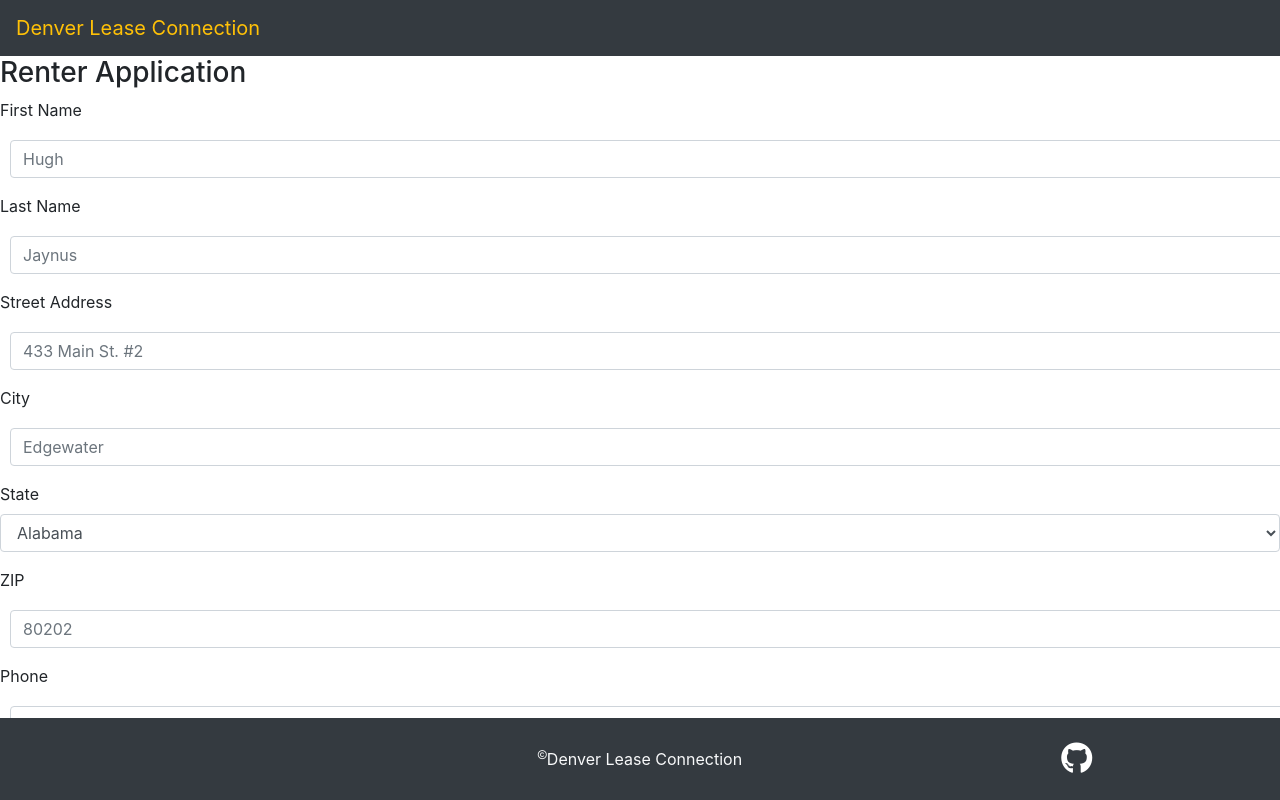
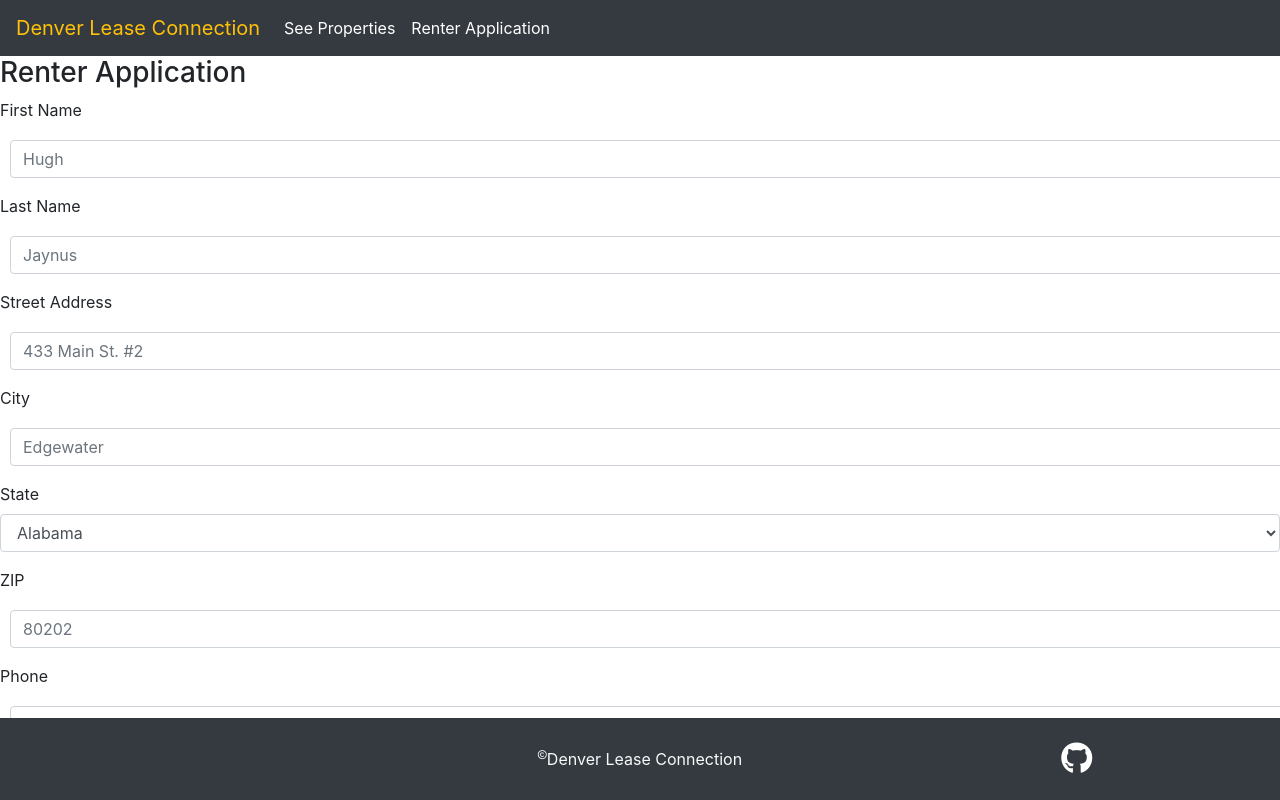
Before and after one commit to gradientus/denver-lease-connection, a React (Create React App) app in the folder client/: page /renterapp in a window 1280 px wide. Shown: the top 800 px of the page. Built offline with nearby package versions, Linux system fonts and the light colour scheme.

Commit message:
Minor housekeeping things.

```diff
--- a/client/public/index.html
+++ b/client/public/index.html
@@ -5,10 +5,7 @@
     <link rel="icon" href="%PUBLIC_URL%/favicon.ico" />
     <meta name="viewport" content="width=device-width, initial-scale=1" />
     <meta name="theme-color" content="#000000" />
-    <meta
-      name="description"
-      content="Web site created using create-react-app"
-    />
+    <meta name="description" content="Denver Lease Connection" />
 
     <!--
       manifest.json provides metadata used when your web app is installed on a
@@ -31,7 +28,7 @@
       integrity="sha384-ggOyR0iXCbMQv3Xipma34MD+dH/1fQ784/j6cY/iJTQUOhcWr7x9JvoRxT2MZw1T"
       crossorigin="anonymous"
     />
-    <title>React App</title>
+    <title>Denver Lease Connection</title>
     <script src="https://kit.fontawesome.com/fc3010f88a.js"></script>
   </head>
 
--- a/client/src/components/ApplicationForm/index.jsx
+++ b/client/src/components/ApplicationForm/index.jsx
@@ -1,5 +1,5 @@
 import React from "react";
-import Navbar from "../Navbar";
+import RenterNav from "../RenterNav";
 import {
   Button,
   Form,
@@ -16,7 +16,7 @@ import {
 const ApplicationForm = () => {
   return (
     <div>
-      <Navbar />
+      <RenterNav />
       <h3>Renter Application</h3>
       <Form>
         <FormGroup>
```
